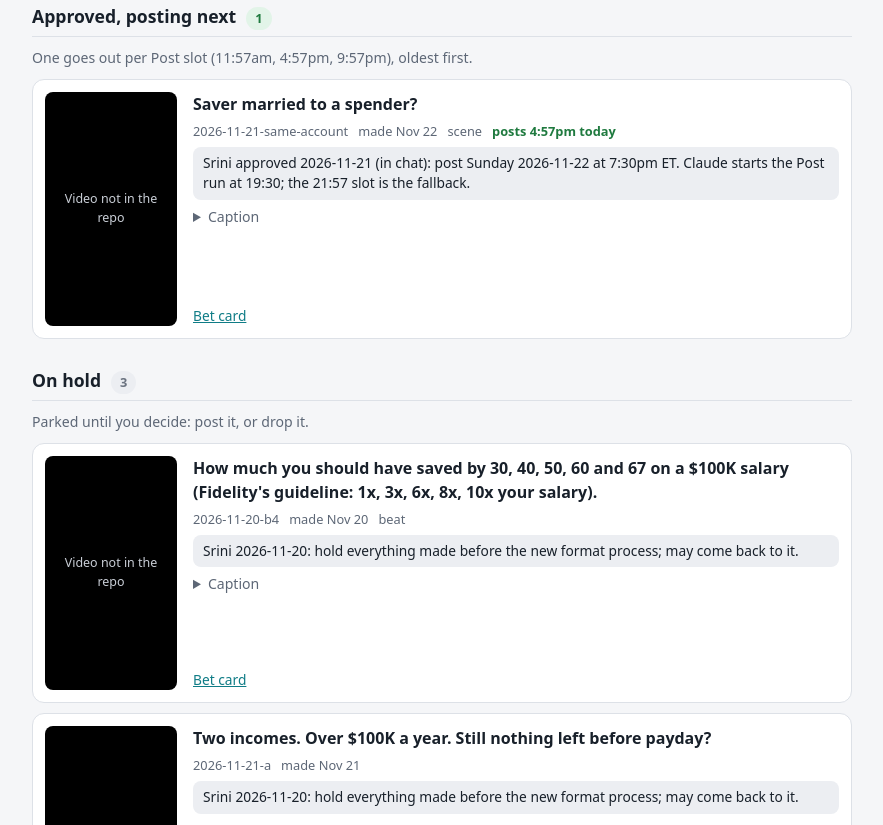
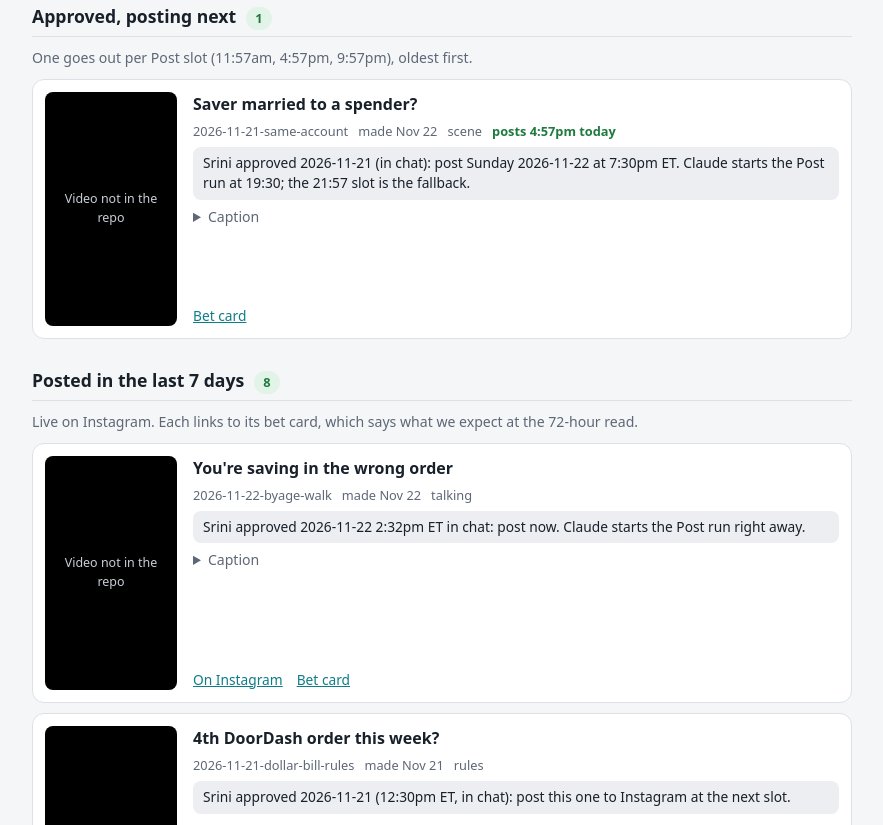
Before and after one commit to DivvyUpp/divvyupp-media, a plain HTML site: page dashboard/review.html in a window 1280 px wide. Shown: the part 1975-2800 px from the top of the page, without its empty margins (198-1081 px from the left). Drawn offline with Linux system fonts and the light colour scheme.

Commit message:
Dashboard: bet card link on every Reel; review page lists Reels posted in the last 7 days
Co-Authored-By: Claude Opus 5.5 <noreply@anthropic.com>
Claude-Session: https://claude.ai/code/session_01M8X1Q9szXCZ4kTJiCop7a7

```diff
--- a/dashboard/review.html
+++ b/dashboard/review.html
@@ -74,6 +74,12 @@ details p{margin:6px 0 0;white-space:pre-line}
     <ol class="list" id="l-approved"></ol>
   </section>
 
+  <section aria-labelledby="h-posted">
+    <div class="sh"><h2 id="h-posted">Posted in the last 7 days</h2><span class="count c-approved" id="n-posted"></span></div>
+    <p class="what">Live on Instagram. Each links to its bet card, which says what we expect at the 72-hour read.</p>
+    <ol class="list" id="l-posted"></ol>
+  </section>
+
   <section aria-labelledby="h-hold">
     <div class="sh"><h2 id="h-hold">On hold</h2><span class="count c-hold" id="n-hold"></span></div>
     <p class="what">Parked until you decide: post it, or drop it.</p>
@@ -111,6 +117,10 @@ function nextSlots(n) {
   return out;
 }
 
+function weekAgo() {
+  const d = new Date(etNow().date + "T12:00:00Z"); d.setUTCDate(d.getUTCDate() - 7); return d.toISOString().slice(0, 10);
+}
+
 function item(e, slot) {
   const vid = el("div", {class: "vid"});
   if (e.file) {
@@ -132,6 +142,7 @@ function item(e, slot) {
   if (e.caption) info.append(el("details", {}, el("summary", {}, "Caption"), el("p", {}, e.caption)));
   const links = el("div", {class: "links"});
   if (e.file) links.append(el("a", {class: "open", href: href(e.file), target: "_blank", rel: "noopener"}, "Open video"));
+  if (e.permalink) links.append(el("a", {href: e.permalink, target: "_blank", rel: "noopener"}, "On Instagram"));
   if (e.hypothesis) links.append(el("a", {href: href(e.hypothesis), target: "_blank", rel: "noopener"}, "Bet card"));
   info.append(links);
   return el("li", {class: "item"}, vid, info);
@@ -146,8 +157,9 @@ async function main() {
     review: q.filter(e => e.status === "pending_review").sort(byDate),
     approved: q.filter(e => e.status === "approved" && e.kind !== "trial").sort(byDate),
     hold: q.filter(e => e.status === "hold").sort(byDate),
+    posted: q.filter(e => e.status === "posted" && e.post_date && e.post_date >= weekAgo()).sort((a, b) => byDate(b, a)),
   };
-  const empty = {review: "Nothing to review right now.", approved: "Nothing approved yet.", hold: "Nothing on hold."};
+  const empty = {review: "Nothing to review right now.", approved: "Nothing approved yet.", hold: "Nothing on hold.", posted: "Nothing posted in the last 7 days."};
   const slots = nextSlots(groups.approved.length);
   for (const [k, list] of Object.entries(groups)) {
     $("n-" + k).textContent = list.length;
```
Also changed, not shown: dashboard/index.html (+10 -0 lines).
